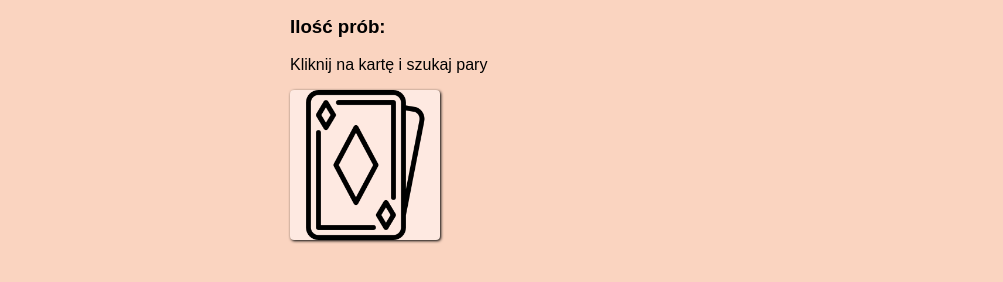
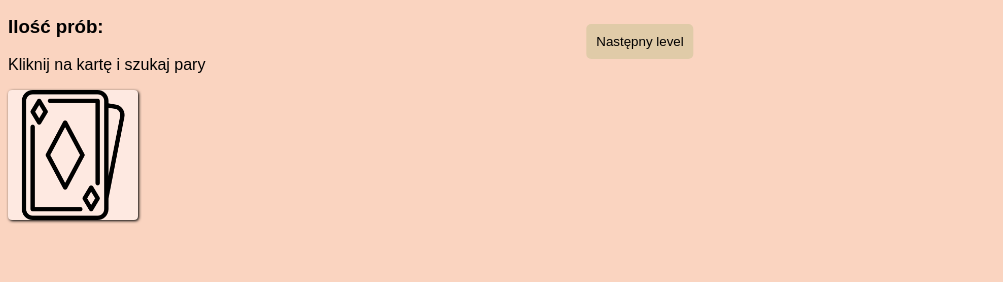
Before and after one commit to ostachim/memory_game, a plain HTML site: page index.html in a window 1280 px wide. Shown: the part 56-338 px from the top of the page, without its empty margins (0-1003 px from the left). Drawn offline with Linux system fonts and the light colour scheme.

Commit message:
Add files via upload
add styles for level 2 and level 3

```diff
--- a/assets/style/styles.css
+++ b/assets/style/styles.css
@@ -5,7 +5,6 @@ body {
 
 .container {
     width: 100%;
-    max-width: 700px;
     margin: 0 auto;
 }
 
@@ -34,6 +33,8 @@ h3 {
 .play_place {
     display: flex;
     flex-wrap: wrap;
+    max-width: 580px;
+
 }
 
 .play_place .card {
@@ -41,8 +42,8 @@ h3 {
     border-radius: 4px;
     box-shadow: 1px 1px 3px rgba(0, 0, 0, 1);
     margin: 0 15px 15px 0;
-    width:150px;
-    height:150px;
+    width:130px;
+    height:130px;
     cursor:pointer;
 }
 
@@ -62,10 +63,10 @@ h3 {
     color:black;
     padding:10px;
     position: absolute;
-    top:100px;
+    top:80px;
     left:50vw;
-    transform:translateX(-75%);
-    visibility:hidden;
+    transform:translateX(-50%);
+
 
 
 }
```
